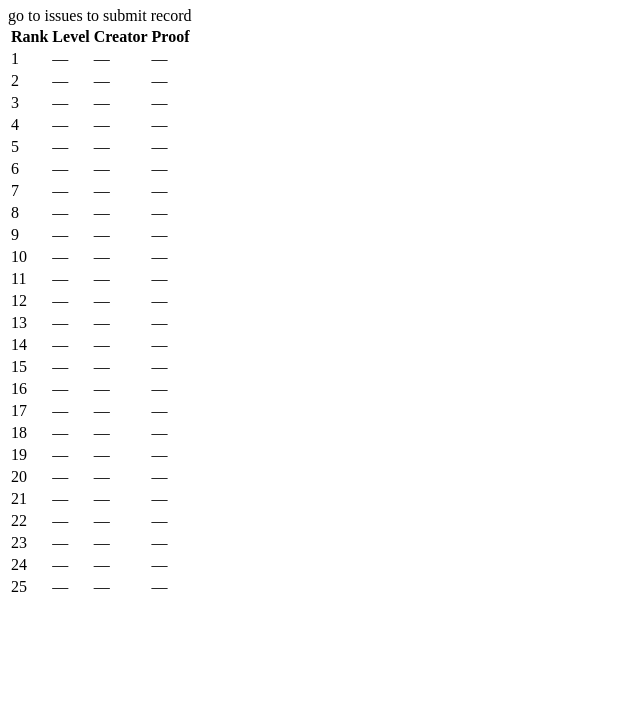
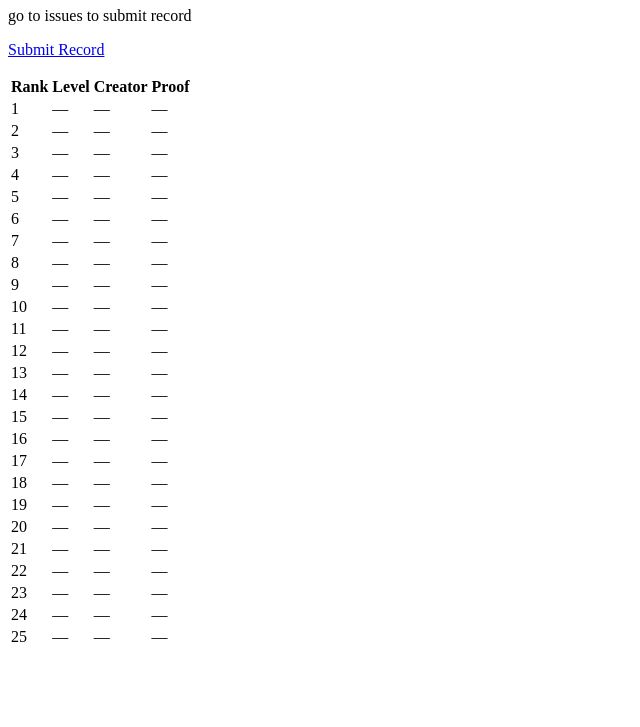
Before and after one commit to alexprunaru63-byte/CONTROLLER-DEMON-LIST, a plain HTML site: page index.html in a window 1280 px wide. Shown: the part 73-800 px from the top of the page, without its empty margins (0-640 px from the left). Drawn offline with Linux system fonts and the light colour scheme.

Commit message:
index.html

```diff
--- a/index.html
+++ b/index.html
@@ -187,3 +187,7 @@
     <td>—</td>
     <td>—</td>
   </tr>
+
+   <p>
+  <a href= https://docs.google.com/forms/d/e/1FAIpQLSdZMu5IilaDxweBLBP_LXqg9Ro6wnvaP8s4Z0d20Gfmvw7HAQ/viewform?usp=publish-editor target="_blank">Submit Record</a>
+  </p>
```
